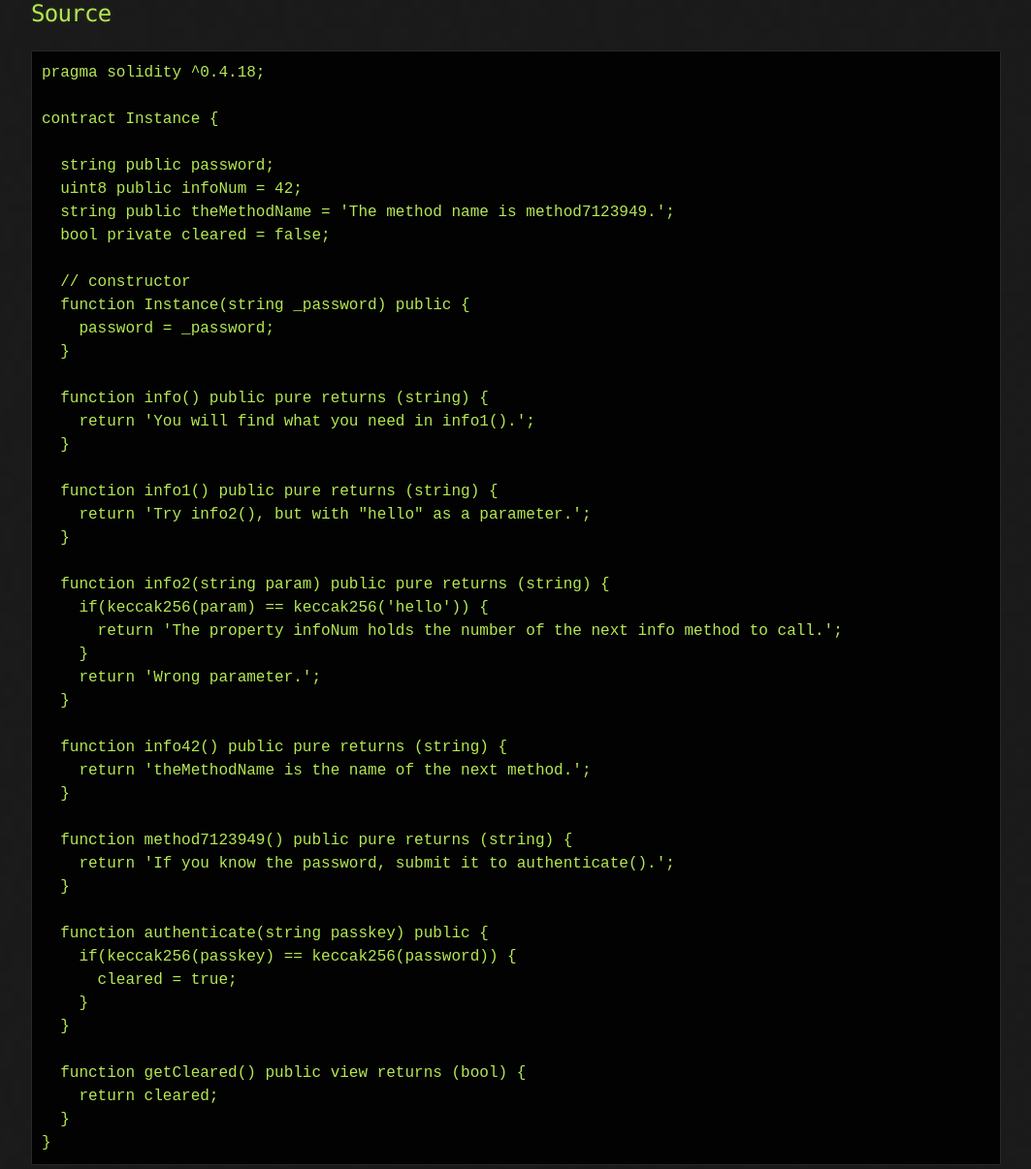
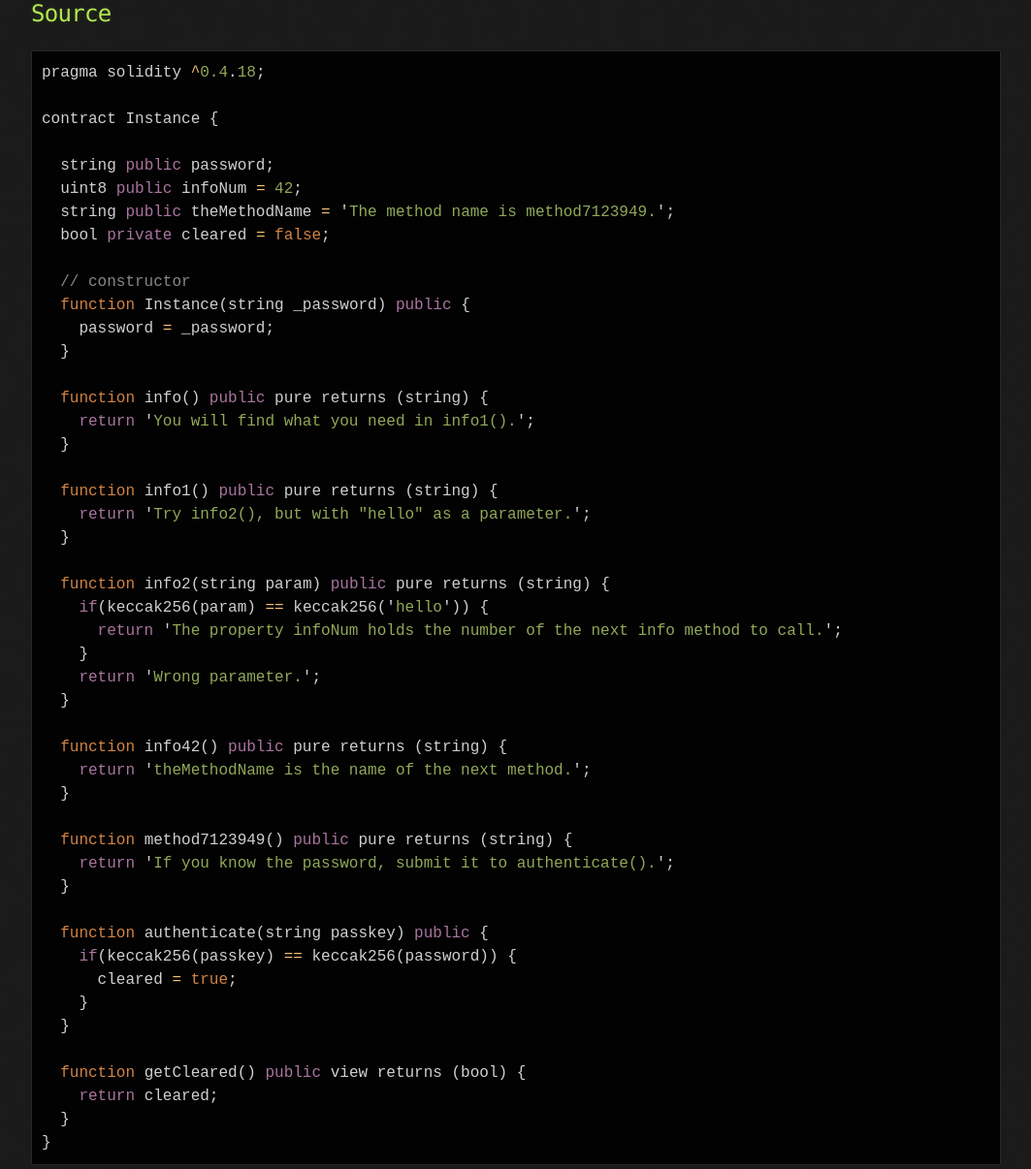
Before and after one commit to HecariiTuicaSiPaunii/Blog, a Jekyll site: the page built from content/wargames/Ethernaut/level00.md, in a window 1280 px wide and 1400 px high, scrolled down 600 px. Shown: the part 194-1400 px from the top of the window at 97% size, without its empty margins (108-1171 px from the left). Built offline with Jekyll 4.4.1, drawn with Linux system fonts in a browser that asks for light colours; our own code applies the rules of GitHub Pages for plain Markdown files.

Commit message:
Update level00.md

````diff
--- a/content/wargames/Ethernaut/level00.md
+++ b/content/wargames/Ethernaut/level00.md
@@ -6,7 +6,7 @@ Difficulty: 0/10
 ![image](https://i.imgur.com/yXJKkmj.png)
 
 ## Source
-```solidity
+```javascript
 pragma solidity ^0.4.18;
 
 contract Instance {
````
